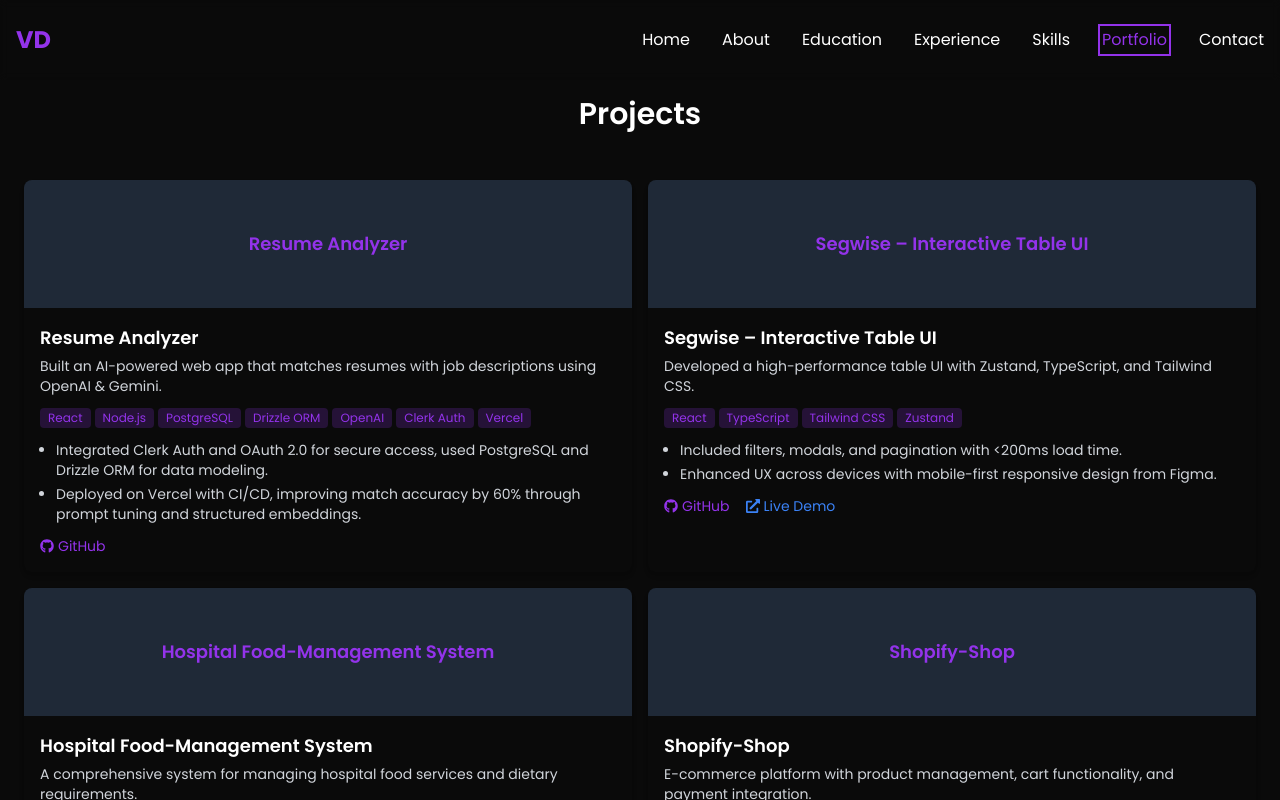
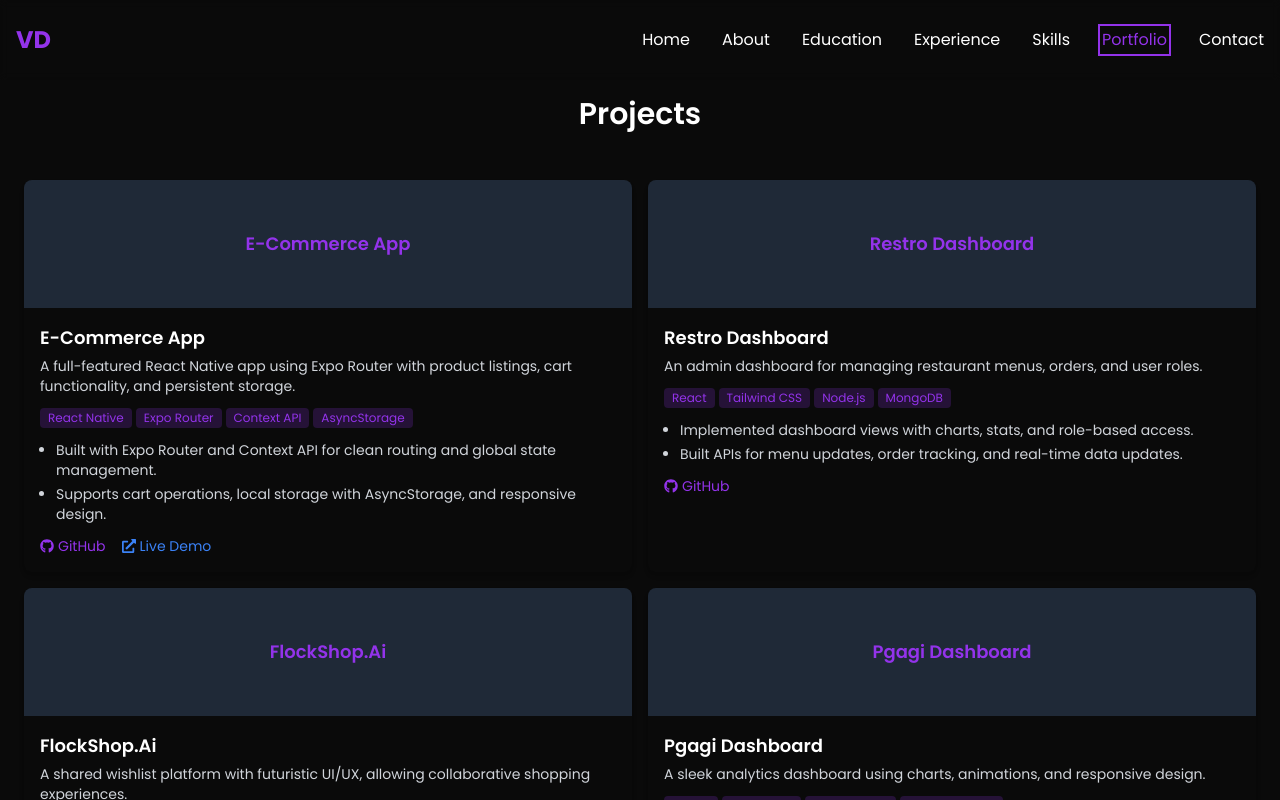
Before and after one commit to VishalXDev/VishalXDwivedy-Portfolio, a React (Create React App) app: page / in a window 1280 px wide. Both pictures are taken after a click on the button "Portfolio". Shown: the top 800 px of the page. Built offline with nearby package versions, Linux system fonts and the light colour scheme.

Commit message:
Refactor navigation and section components; implement smooth scrolling and event handling; update project details and styles for better layout and accessibility.

```diff
--- a/src/App.js
+++ b/src/App.js
@@ -1,5 +1,4 @@
 // src/App.jsx
-// import { Analytics } from "@vercel/analytics/react"
 import React, { useState } from 'react';
 import { AnimatePresence, motion } from 'framer-motion';
 import Navbar from './components/Navbar';
@@ -11,6 +10,7 @@ import Projects from './components/Projects';
 import Experience from './components/Experience';
 import Contact from './components/Contact';
 import Footer from './components/Footer';
+
 const sectionComponents = {
   home: <Hero />,
   about: <About />,
@@ -32,12 +32,26 @@ function App() {
 
   const scrollToSection = (sectionId) => {
     setActiveSection(sectionId);
+    // Scroll to top when changing sections
+    window.scrollTo({ top: 0, behavior: 'smooth' });
   };
+
+  // Listen for navigation events from components
+  React.useEffect(() => {
+    const handleNavigate = (e) => {
+      scrollToSection(e.detail);
+    };
+
+    document.addEventListener('navigate', handleNavigate);
+    return () => {
+      document.removeEventListener('navigate', handleNavigate);
+    };
+  }, []);
 
   return (
     <div className="min-h-screen bg-dark text-white overflow-auto">
       <Navbar scrollToSection={scrollToSection} activeSection={activeSection} />
-      <main className="pt-24 px-4">
+      <main className="pt-24 px-4 min-h-screen"> {/* Added min-h-screen to ensure full height */}
         <AnimatePresence mode="wait">
           <motion.div
             key={activeSection}
@@ -46,6 +60,7 @@ function App() {
             animate="animate"
             exit="exit"
             transition={{ duration: 0.6 }}
+            className="min-h-[calc(100vh-96px)]" /* This ensures content fills the viewport minus header/footer */
           >
             {sectionComponents[activeSection]}
           </motion.div>
--- a/src/components/Hero.jsx
+++ b/src/components/Hero.jsx
@@ -31,7 +31,7 @@ const Hero = () => {
   }, [isSpeaking]);
 
   return (
-    <section id="home" className="pt-0 pb-16 min-h-screen flex items-center">
+    <section id="home" className="flex items-center">
       <div className="container mx-auto px-4">
         <div className="flex flex-col md:flex-row items-center justify-between">
           {/* Left content */}
@@ -57,12 +57,12 @@ const Hero = () => {
 
             {/* CTA Buttons */}
             <div className="flex flex-wrap gap-4 mb-8">
-              <a
-                href="#contact"
+              <button
+                onClick={() => document.dispatchEvent(new CustomEvent('navigate', { detail: 'contact' }))}
                 className="bg-primary text-white px-8 py-3 rounded hover:bg-purple-700 transition-colors duration-300"
               >
                 Hire Me
-              </a>
+              </button>
               <a
                 href="https://drive.google.com/uc?export=download&id=YOUR_GOOGLE_DRIVE_FILE_ID"
                 className="border-2 border-primary text-white px-8 py-3 rounded hover:bg-primary/10 transition-colors duration-300"
--- a/src/components/Projects.jsx
+++ b/src/components/Projects.jsx
@@ -1,63 +1,54 @@
-import React from "react";
+import { motion } from "framer-motion";
 import { FaGithub, FaExternalLinkAlt } from "react-icons/fa";
-import { motion } from "framer-motion";
 
 const Projects = () => {
   const projects = [
     {
-      title: "Resume Analyzer",
+      title: "E-Commerce App",
       description:
-        "Built an AI-powered web app that matches resumes with job descriptions using OpenAI & Gemini.",
-      technologies: [
-        "React",
-        "Node.js",
-        "PostgreSQL",
-        "Drizzle ORM",
-        "OpenAI",
-        "Clerk Auth",
-        "Vercel",
+        "A full-featured React Native app using Expo Router with product listings, cart functionality, and persistent storage.",
+      technologies: ["React Native", "Expo Router", "Context API", "AsyncStorage"],
+      points: [
+        "Built with Expo Router and Context API for clean routing and global state management.",
+        "Supports cart operations, local storage with AsyncStorage, and responsive design.",
       ],
+      github: "https://github.com/VishalXDev/e-commerce-app",
+      demo: "https://e-commerce-app-ten-beryl.vercel.app/",
+    },
+    {
+      title: "Restro Dashboard",
+      description:
+        "An admin dashboard for managing restaurant menus, orders, and user roles.",
+      technologies: ["React", "Tailwind CSS", "Node.js", "MongoDB"],
       points: [
-        "Integrated Clerk Auth and OAuth 2.0 for secure access, used PostgreSQL and Drizzle ORM for data modeling.",
-        "Deployed on Vercel with CI/CD, improving match accuracy by 60% through prompt tuning and structured embeddings.",
+        "Implemented dashboard views with charts, stats, and role-based access.",
+        "Built APIs for menu updates, order tracking, and real-time data updates.",
       ],
-      github: "https://github.com/VishalXDev",
+      github: "https://github.com/VishalXDev/Restro-dashboard",
       demo: null,
     },
     {
-      title: "Segwise – Interactive Table UI",
+      title: "FlockShop.Ai",
       description:
-        "Developed a high-performance table UI with Zustand, TypeScript, and Tailwind CSS.",
-      technologies: ["React", "TypeScript", "Tailwind CSS", "Zustand"],
+        "A shared wishlist platform with futuristic UI/UX, allowing collaborative shopping experiences.",
+      technologies: ["Next.js", "Firebase", "MongoDB", "Tailwind CSS"],
       points: [
-        "Included filters, modals, and pagination with <200ms load time.",
-        "Enhanced UX across devices with mobile-first responsive design from Figma.",
+        "Built complete full-stack app with user authentication and wishlist sharing.",
+        "Designed futuristic UI inspired by sci-fi themes using Tailwind CSS.",
       ],
-      github: "https://github.com/VishalXDev",
-      demo: "https://demo-link.com/",
-    },
-    {
-      title: "Hospital Food-Management System",
-      description:
-        "A comprehensive system for managing hospital food services and dietary requirements.",
-      technologies: ["React", "Express.js", "MongoDB", "Docker"],
-      points: [
-        "Implemented role-based access control for different stakeholders.",
-        "Built a real-time notification system for dietary updates and meal deliveries.",
-      ],
-      github: "https://github.com/VishalXDev",
+      github: "https://github.com/VishalXDev/FlockShop.Ai",
       demo: null,
     },
     {
-      title: "Shopify-Shop",
+      title: "Pgagi Dashboard",
       description:
-        "E-commerce platform with product management, cart functionality, and payment integration.",
-      technologies: ["Next.js", "Node.js", "MongoDB", "Stripe"],
+        "A sleek analytics dashboard using charts, animations, and responsive design.",
+      technologies: ["Next.js", "TypeScript", "Tailwind CSS", "Framer Motion"],
       points: [
-        "Built with Next.js for improved SEO and performance.",
-        "Integrated Stripe payment gateway for secure transactions.",
+        "Built dynamic dashboard with animated charts and custom theming.",
+        "Used Framer Motion and Recharts for interactive visuals and transitions.",
       ],
-      github: "https://github.com/VishalXDev",
+      github: "https://github.com/VishalXDev/Pgagi-Dashboard",
       demo: null,
     },
   ];
@@ -74,32 +65,25 @@ const Projects = () => {
           {projects.map((project, index) => (
             <motion.div
               key={index}
-              className="bg-dark rounded-lg overflow-hidden shadow-md" // reduced shadow size
+              className="bg-dark rounded-lg overflow-hidden shadow-md"
               initial={{ opacity: 0, y: 20 }}
               whileInView={{ opacity: 1, y: 0 }}
               transition={{ duration: 0.6, delay: (index % 2) * 0.2 }}
               viewport={{ once: true }}
             >
-              {/* Project Title Placeholder */}
               <div className="h-32 bg-gray-800 flex items-center justify-center">
-                {" "}
-                {/* reduced height */}
                 <span className="text-lg text-primary font-semibold text-center px-2">
                   {project.title}
                 </span>
               </div>
 
               <div className="p-4">
-                {" "}
-                {/* reduced padding */}
                 <h3 className="text-lg font-semibold mb-1">
                   {project.title}
-                </h3>{" "}
-                {/* reduced text size */}
+                </h3>
                 <p className="text-sm text-light mb-3">
                   {project.description}
-                </p>{" "}
-                {/* smaller description */}
+                </p>
                 <div className="mb-3 flex flex-wrap gap-1">
                   {project.technologies.map((tech, techIndex) => (
                     <span
--- a/src/components/Section.jsx
+++ b/src/components/Section.jsx
@@ -1,48 +1,22 @@
-// src/pages/section.jsx
-import React, { useEffect } from 'react';
-import Education from '../components/Education';
-import Skills from '../components/Skills';
-import Projects from '../components/Projects';
-import Experience from '../components/Experience';
-import Contact from '../components/Contact';
-import Section from '../components/Section';
+// src/components/Section.jsx
+import React from 'react';
+import { motion } from 'framer-motion';
 
-const SectionPage = () => {
-  useEffect(() => {
-    const hash = window.location.hash;
-    if (hash) {
-      const el = document.querySelector(hash);
-      if (el) {
-        setTimeout(() => {
-          el.scrollIntoView({ behavior: 'smooth' });
-        }, 100); // Delay ensures DOM is ready
-      }
-    }
-  }, []);
-
+const Section = ({ id, title, children }) => {
   return (
-    <main className="pt-24 bg-dark text-white min-h-screen">
-      <Section id="education" title="Education">
-        <Education />
-      </Section>
-
-      <Section id="skills" title="Skills">
-        <Skills />
-      </Section>
-
-      <Section id="projects" title="Projects">
-        <Projects />
-      </Section>
-
-      <Section id="experience" title="Experience">
-        <Experience />
-      </Section>
-
-      <Section id="contact" title="Contact">
-        <Contact />
-      </Section>
-    </main>
+    <section id={id} className="pt-8 pb-16">
+      <div className="container mx-auto px-4">
+        <motion.div
+          initial={{ opacity: 0, y: 20 }}
+          animate={{ opacity: 1, y: 0 }}
+          transition={{ duration: 0.6 }}
+        >
+          {title && <h2 className="text-4xl font-bold text-center text-white mb-8">{title}</h2>}
+          {children}
+        </motion.div>
+      </div>
+    </section>
   );
 };
 
-export default SectionPage;
+export default Section;
--- a/src/index.css
+++ b/src/index.css
@@ -20,19 +20,20 @@ body {
   overflow-x: hidden; /* Allow vertical scrolling but prevent horizontal */
 }
 
-/* Ensure each section takes appropriate height without forcing full viewport */
+/* Updated section styles for tab-based navigation */
 section {
-  min-height: 90vh; /* Slightly reduced from 100vh to avoid scroll issues */
+  min-height: calc(100vh - 150px); /* Account for header and footer */
   display: flex;
   flex-direction: column;
-  justify-content: center;
-  padding-top: 70px; /* To account for the fixed navbar */
-  scroll-margin-top: 70px; /* For proper scroll positioning with fixed header */
+  justify-content: flex-start; /* Changed from center to better handle content */
+  padding-top: 20px; /* Reduced from 70px since we're already using pt-24 in the main container */
+  width: 100%;
 }
 
-/* For proper page navigation */
+/* Keep hero section special styling */
 #home {
-  min-height: 100vh; /* Keep hero at full height */
+  min-height: calc(100vh - 150px);
+  justify-content: center;
 }
 
 /* Smooth scrolling for navigation links */
```
